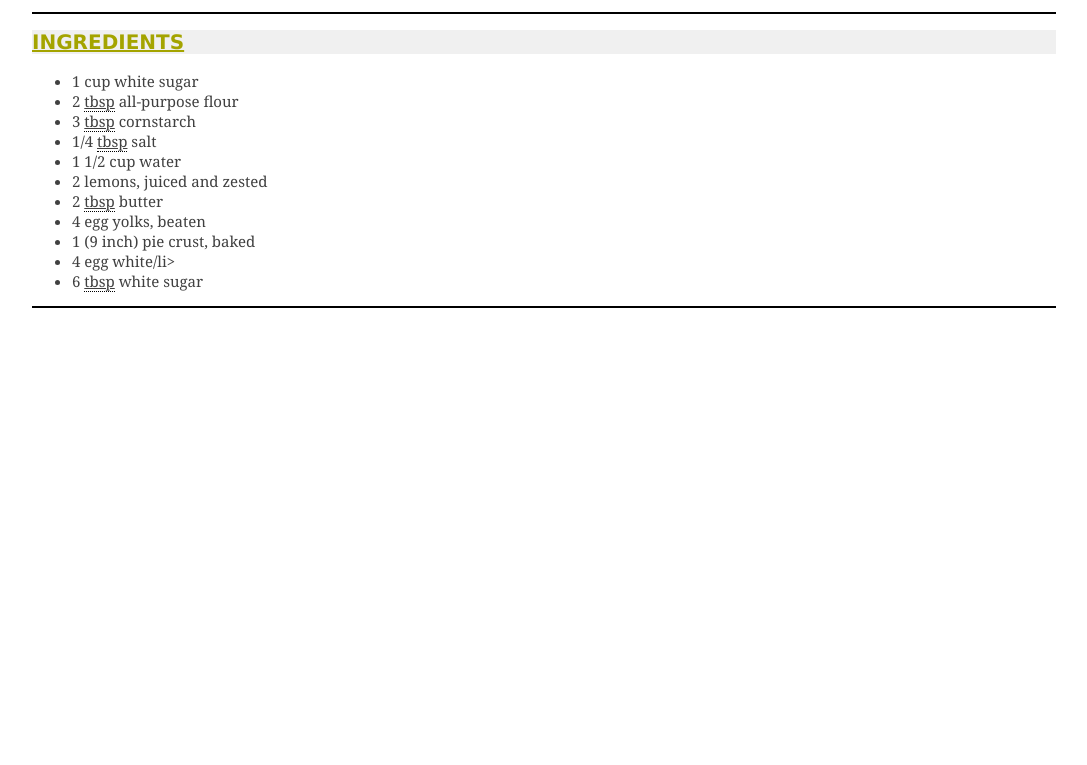
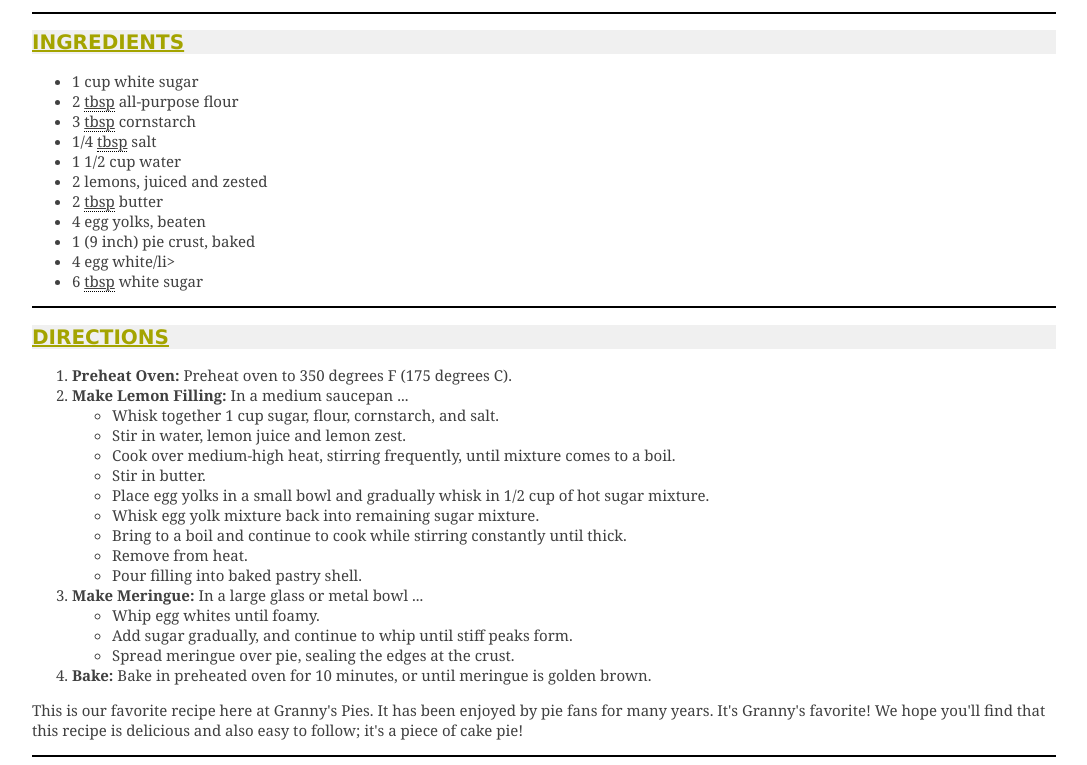
Before and after one commit to swapnildekate111/Recipe, a plain HTML site: page index.html in a window 1280 px wide. Shown: the part 495-1260 px from the top of the page, without its empty margins (96-1183 px from the left). Before the commit the page ends 811 px from the top, so only its background shows below. Drawn offline with Linux system fonts and the light colour scheme.

Commit message:
directions section complete

```diff
--- a/index.html
+++ b/index.html
@@ -41,5 +41,40 @@
 
     <hr class="saperator" />
 
+    <div>
+        <h2 class="sub-heading">DIRECTIONS</h2>
+        <ol>
+            <li><span class="text-bold">Preheat Oven:</span> Preheat oven to 350 degrees F (175 degrees C).</li>
+            <li>
+                <span class="text-bold">Make Lemon Filling:</span> In a medium saucepan ...
+                <ul>
+                    <li>Whisk together 1 cup sugar, flour, cornstarch, and salt.</li>
+                    <li>Stir in water, lemon juice and lemon zest.</li>
+                    <li>Cook over medium-high heat, stirring frequently, until mixture comes to a boil.</li>
+                    <li>Stir in butter.</li>
+                    <li>Place egg yolks in a small bowl and gradually whisk in 1/2 cup of hot sugar mixture.</li>
+                    <li>Whisk egg yolk mixture back into remaining sugar mixture.</li>
+                    <li>Bring to a boil and continue to cook while stirring constantly until thick.</li>
+                    <li>Remove from heat.</li>
+                    <li>Pour filling into baked pastry shell.</li>
+                </ul>
+            </li>
+            <li>
+                <span class="text-bold">Make Meringue:</span> In a large glass or metal bowl ...
+                <ul>
+                    <li>Whip egg whites until foamy.</li>
+                    <li>Add sugar gradually, and continue to whip until stiff peaks form.</li>
+                    <li>Spread meringue over pie, sealing the edges at the crust.</li>
+                </ul>
+            </li>
+            <li><span class="text-bold">Bake:</span> Bake in preheated oven for 10 minutes, or until meringue is golden brown.</li>
+        </ol>
+
+        <p>
+            This is our favorite recipe here at Granny's Pies. It has been enjoyed by pie fans for many years. It's Granny's favorite! We hope you'll find that this recipe is delicious and also easy to follow; it's a piece of cake pie!
+        </p>
+    </div>
+
+    <hr class="saperator" />
 </body>
 </html>
```
